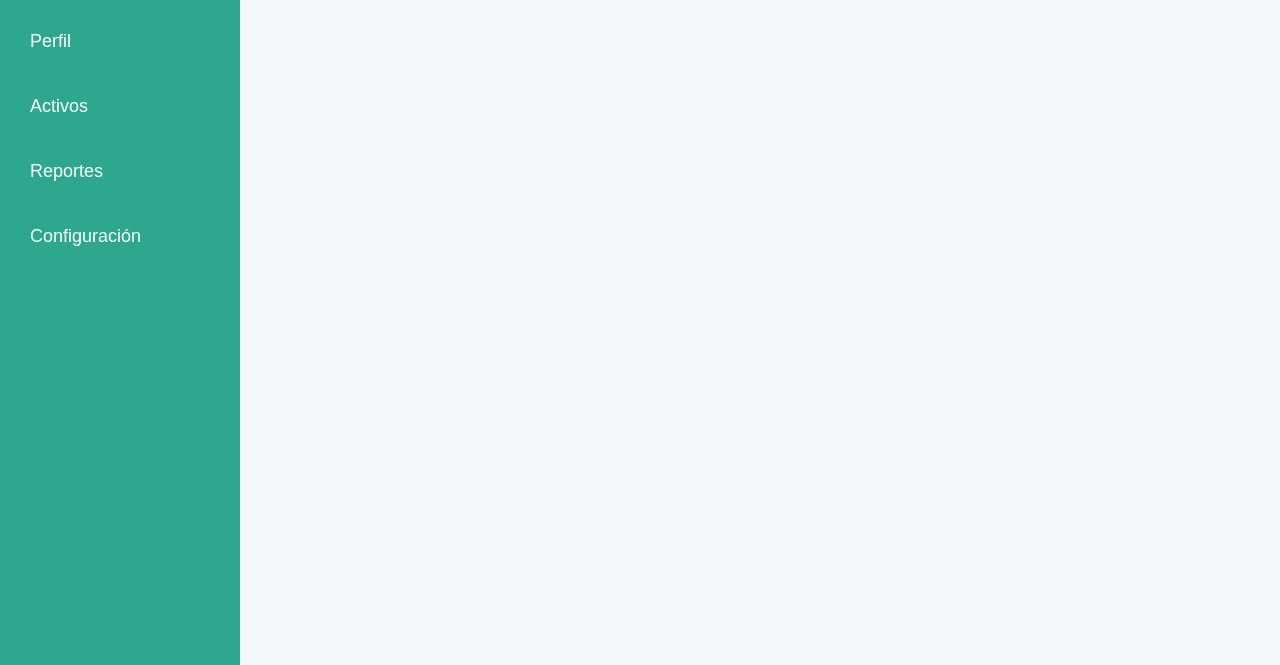
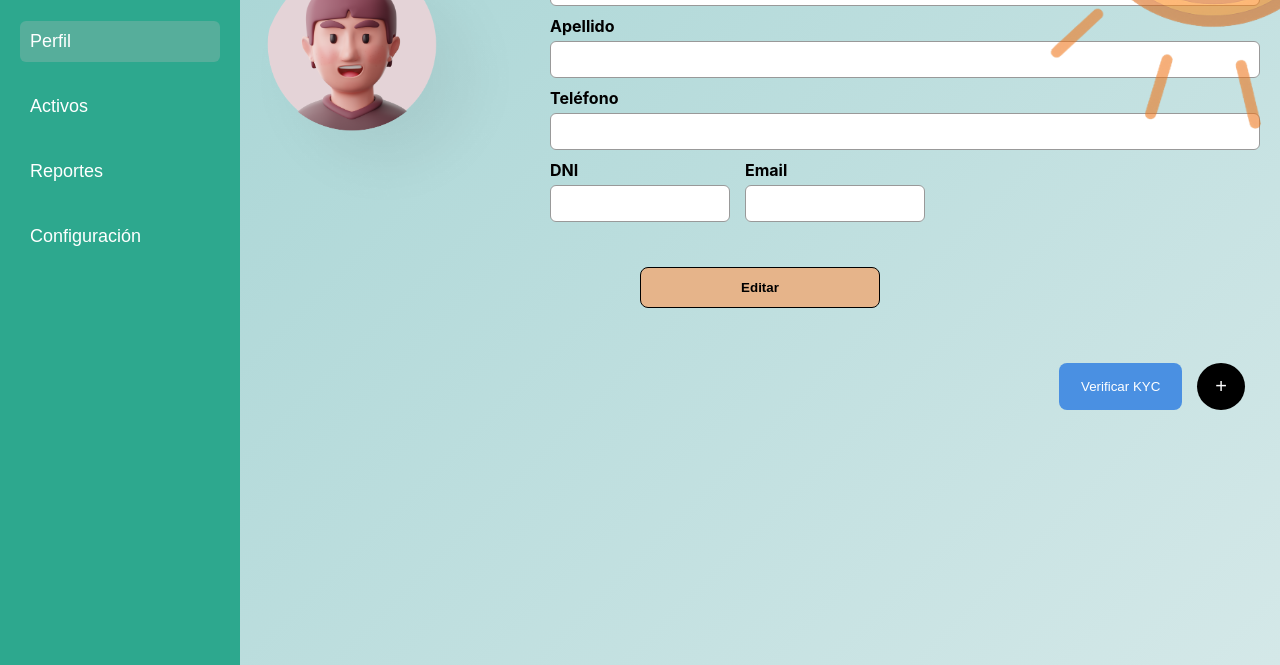
Before and after one commit to IHCMobileLab5/Quantia-IHC-G5, a plain HTML site: page sidebar.html in a window 1280 px wide. Shown: the part 135-800 px from the top of the page. Drawn offline with Linux system fonts and the light colour scheme.

Commit message:
Feat: update sidebar styles and set default page to profile

```diff
--- a/src/public/assets/scripts/sidebar.js
+++ b/src/public/assets/scripts/sidebar.js
@@ -2,15 +2,20 @@ const sidebar = document.getElementById("sidebar");
 const toggleBtn = document.getElementById("toggleBtn");
 const contentFrame = document.getElementById("contentFrame");
 
-// Abrir y cerrar sidebar
 toggleBtn.addEventListener("click", () => {
     sidebar.classList.toggle("open");
 });
 
-// Cargar página dentro del iframe al hacer clic
 document.querySelectorAll(".menu a").forEach(link => {
     link.addEventListener("click", () => {
         const page = link.getAttribute("data-page");
         contentFrame.src = page;
     });
 });
+
+window.addEventListener("DOMContentLoaded", () => {
+    contentFrame.src = "profile.html";
+
+    const defaultLink = document.querySelector('.menu a[data-page="profile.html"]');
+    if (defaultLink) defaultLink.classList.add("active");
+});
--- a/src/public/assets/styles/sidebar.css
+++ b/src/public/assets/styles/sidebar.css
@@ -54,7 +54,7 @@ body {
     left: 10px;
     top: 10px;
     z-index: 1500;
-    background: #1e1e2f;
+    background: #2DA88E;
     color: white;
     border: none;
     padding: 10px 14px;
@@ -95,6 +95,6 @@ body {
 }
 
 .menu li a.active {
-    background: #ff77b7;
+    background: #56ae9b;
     border-radius: 6px;
 }
```
